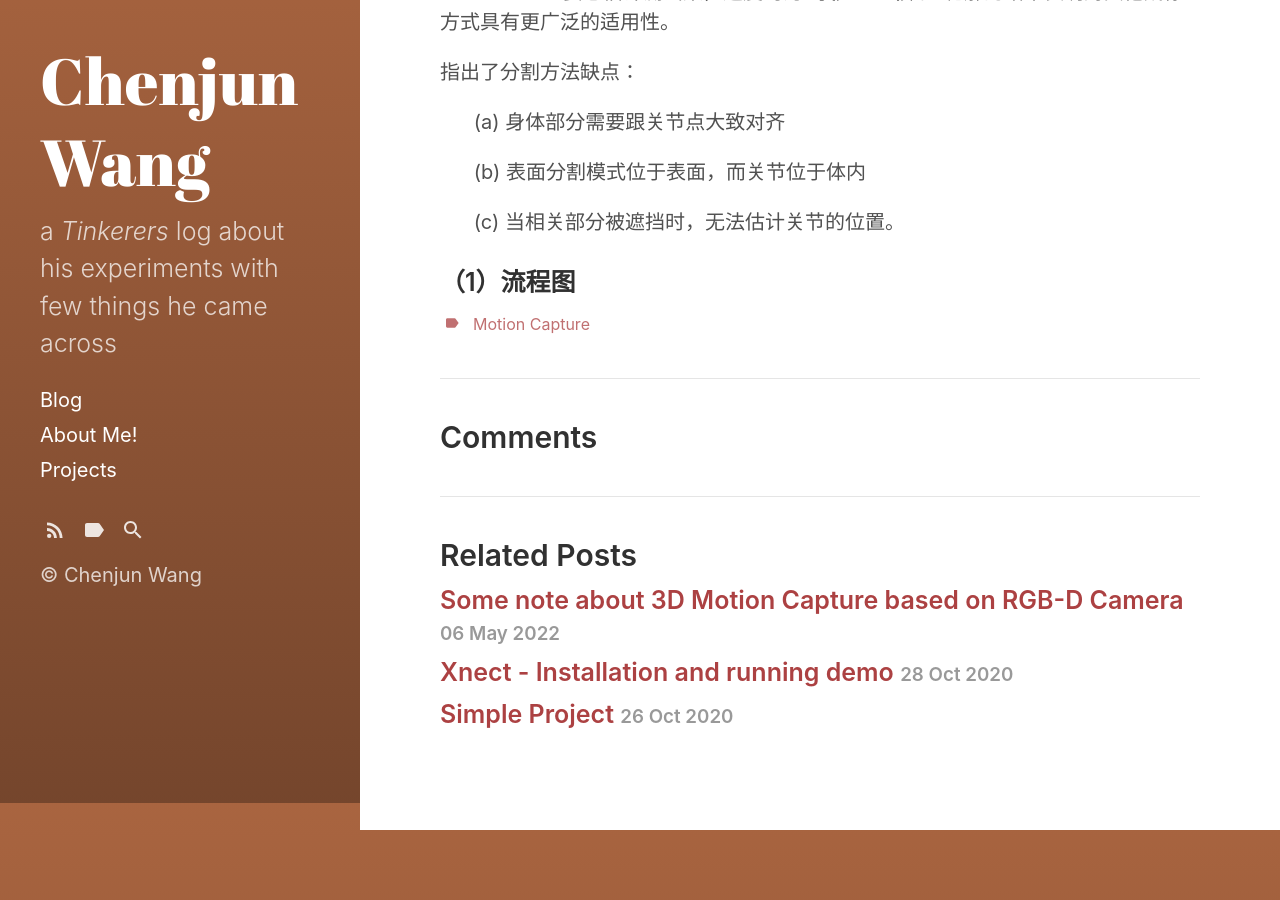
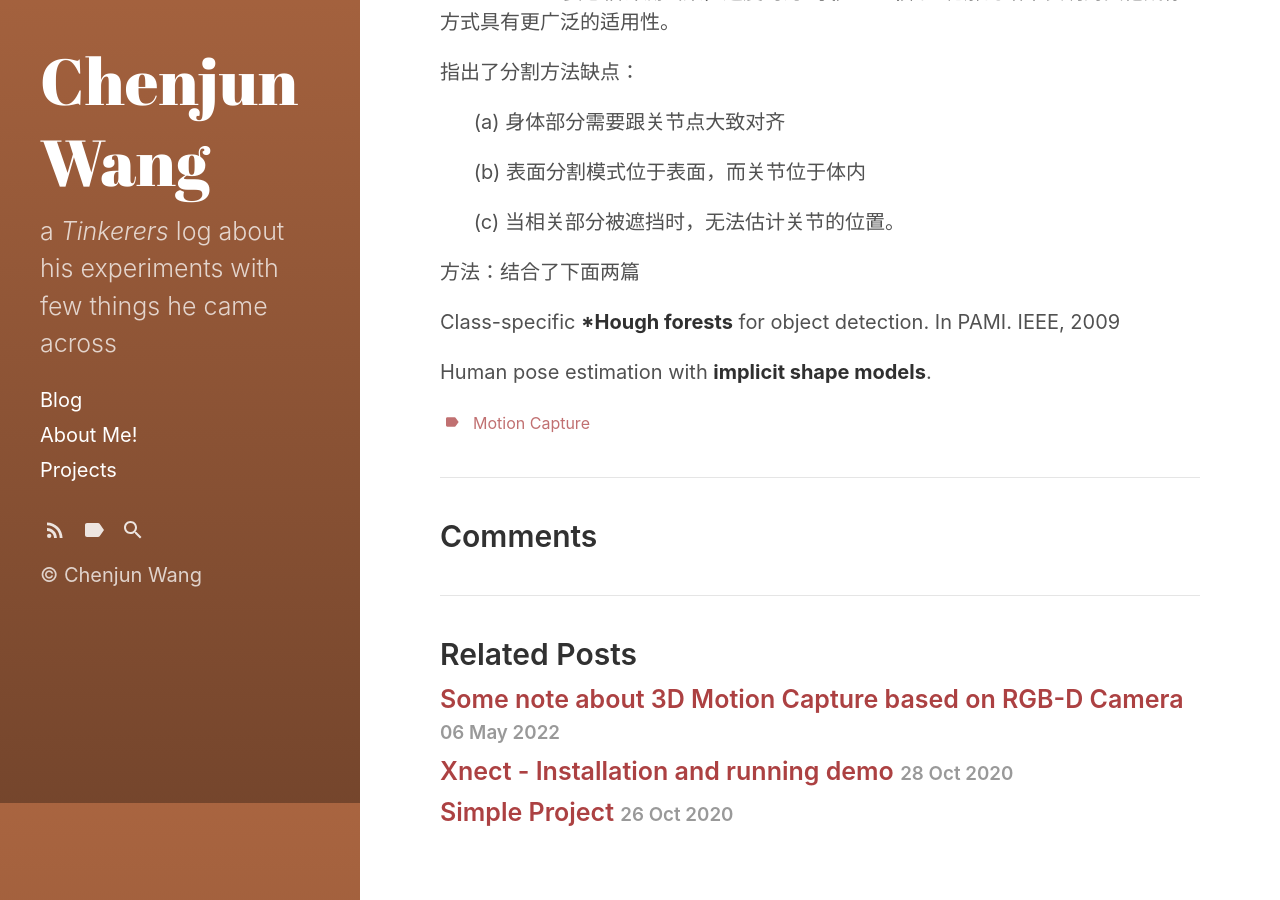
Before and after one commit to WangChenjun521/wangchenjun521.github.io, a Jekyll site: the page built from _posts/2022-5-10-MicrosoftResearch.md, in a window 1280 px wide and 900 px high, scrolled down 1897 px. Built offline with Jekyll 4.4.1, drawn with Linux system fonts in a browser that asks for light colours; before the commit the page ends 2727 px from its top, so only the background shows below that.

Commit message:
auto update

```diff
--- a/_posts/2022-5-10-MicrosoftResearch.md
+++ b/_posts/2022-5-10-MicrosoftResearch.md
@@ -48,8 +48,6 @@ focus on localizing different body parts
 
 实验结果表明，我们的方法在几个数据集上产生了最先进的结果，包括具有挑战性的 MSRC-5000 姿态估计测试集，速度约为 **每秒200 帧** 。 轮廓的结果表明对其他成像方式具有更广泛的适用性。
 
-
-
 指出了分割方法缺点：
 
       (a) 身体部分需要跟关节点大致对齐
@@ -58,4 +56,8 @@ focus on localizing different body parts
 
       (c) 当相关部分被遮挡时，无法估计关节的位置。
 
-### （1）流程图
+方法：结合了下面两篇
+
+ Class-specific ***Hough forests** for object detection. In PAMI. IEEE, 2009
+
+ Human pose estimation with **implicit shape models**.
```
Also changed, not shown: assets/images/2022_05_10/003.png (added).
